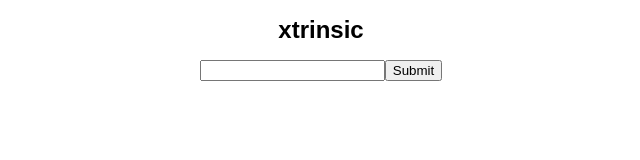
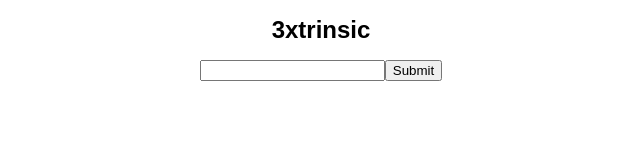
Before and after one commit to bigal2331/3xtrinsic, a React (Create React App) app: page / in a window 1280 px wide. Shown: the top 160 px of the page, without its empty margins (319-959 px from the left). Built offline with nearby package versions, Linux system fonts and the light colour scheme.

Commit message:
Added the header

```diff
--- a/src/App.js
+++ b/src/App.js
@@ -24,7 +24,7 @@
 
         <header className="App-header">
 
-          <h1 className="App-title">xtrinsic</h1>
+          <h1 className="App-title">3xtrinsic</h1>
 
         </header>
           <div>
```
